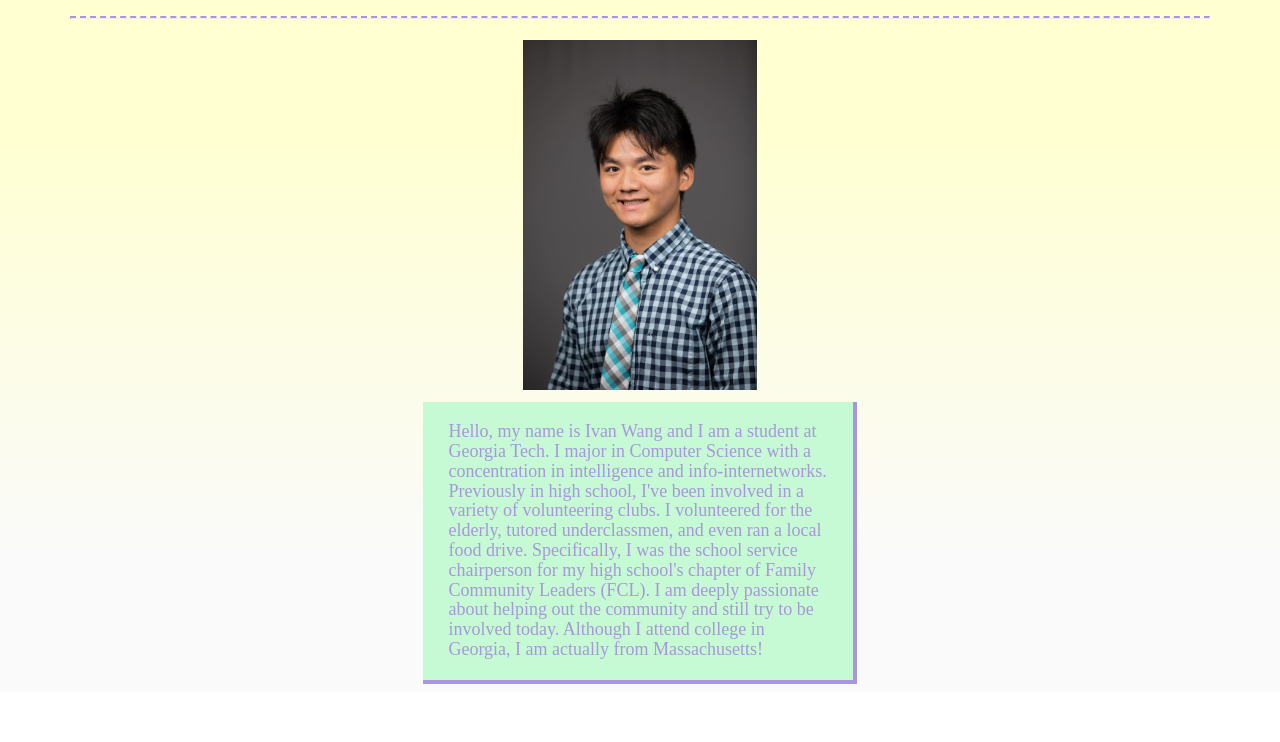
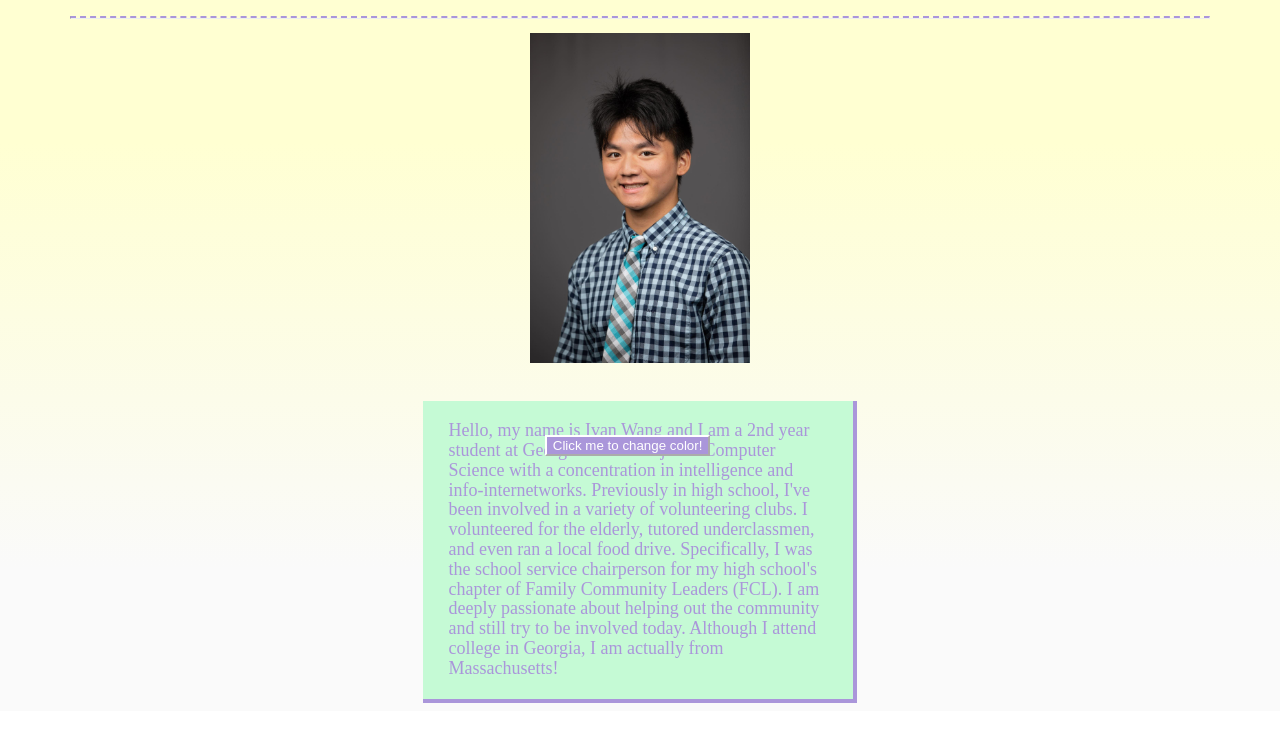
Before and after one commit to ivanwangg/Introduction, a plain HTML site: page index.html in a window 1280 px wide. Drawn offline with Linux system fonts and the light colour scheme.

Commit message:
Add files via upload

```diff
--- a/index.html
+++ b/index.html
@@ -10,8 +10,33 @@
     <div class="profile">
         <hr class="dotted">
         <img class="image" src="image.jpg" alt="image">
+        <button class = "button" onclick = "run()">
+            Click me to change color!
+        </button>
+        <script>
+            var number = 1;
+            function run() {
+                if (number > 3) {
+                    number = 0;
+                }
+                switch(number) {
+                    case 1:
+                        document.body.style.backgroundColor="#AA96DA";
+                        break;
+                    case 2:
+                        document.body.style.backgroundColor="#C5FAD5";
+                        break;
+                    case 3:
+                        document.body.style.backgroundColor="#FFFFD2";
+                        break;
+                    default:
+                        document.body.style.backgroundColor="white";
+                }
+                number+=1;
+            }
+        </script>
         <p class="information">
-            Hello, my name is Ivan Wang and I am a student at Georgia Tech.
+            Hello, my name is Ivan Wang and I am a 2nd year student at Georgia Tech.
             I major in Computer Science with a concentration in intelligence and info-internetworks.
             Previously in high school, I've been involved in a variety of volunteering clubs.
             I volunteered for the elderly, tutored underclassmen, and even ran a local food drive.
--- a/style.css
+++ b/style.css
@@ -8,10 +8,10 @@ body {
 
 .image {
     max-width: 20%;
-    height: 350px;
+    height: 330px;
     display: block;
-    padding-top: 1%;
-    padding-bottom: 1%;
+    padding-top: 0.5%;
+    padding-bottom: 3%;
     margin-left: auto;
     margin-right: auto;
 }
@@ -37,3 +37,13 @@ body {
     width: 90%;
     border-top: 2px dashed #AA96DA;
 }
+
+.button {
+    background-color: #AA96DA;
+    color: white;
+    border-color: white;
+    text-align: center;
+    right: 44.5%;
+    bottom: 43%;
+    position: fixed;
+}
```
